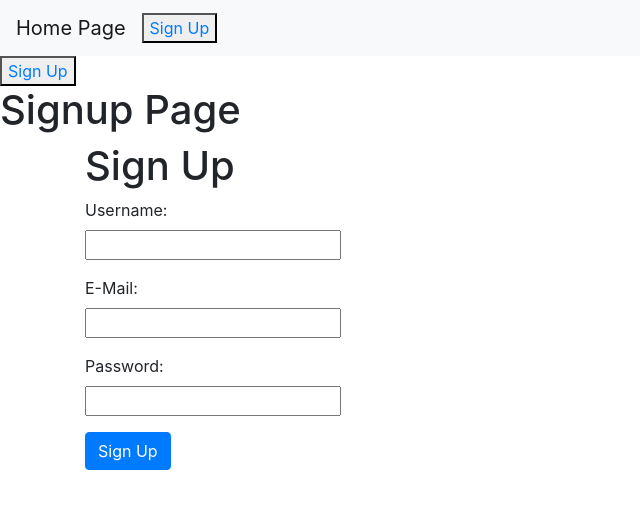
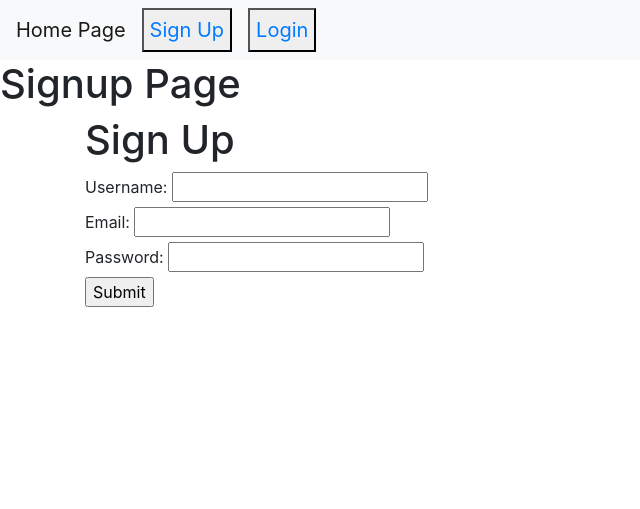
Before and after one commit to akifatakan/cs437project-group9, a Flask app: page /signup in a window 1280 px wide. Shown: the top 509 px of the page, without its empty margins (0-640 px from the left). Run offline with Flask 3, Linux system fonts and the light colour scheme; some libraries are stand-ins or nearby versions.

Commit message:
signup page developed

```diff
--- a/main.py
+++ b/main.py
@@ -1,7 +1,19 @@
-from flask import Flask, render_template
+from flask import Flask, render_template, session, redirect, url_for
+from flask_wtf import FlaskForm
+from wtforms import StringField, SubmitField
 
 
 app = Flask(__name__)
+
+app.config['SECRET_KEY'] = 'mysecretkey'
+
+class SignupForm(FlaskForm):
+    username = StringField("Username:",)
+    email = StringField("Email:")
+    password = StringField("Password:")
+
+    submit = SubmitField("Submit")
+
 
 
 @app.route('/', methods=['GET', 'POST'])
@@ -9,9 +21,20 @@ def index():
     return render_template('index.html')
 
 
-@app.route('/signup')
+@app.route('/signup', methods=['GET', 'POST'])
 def signup_page():
-    return render_template('signup.html')
+
+    signupForm = SignupForm()
+
+
+    if signupForm.validate_on_submit():
+        session["username"] = signupForm.username.data
+        session["email"] = signupForm.email.data
+        session["password"] = signupForm.password.data
+
+        return redirect(url_for("index"))
+
+    return render_template('signup.html', signupForm=signupForm)
 
 @app.route('/login')
 def login_page():
--- a/templates/base.html
+++ b/templates/base.html
@@ -9,8 +9,9 @@
 <body>
 <nav class="navbar navbar-expand-lg navbar-light bg-light">
     <a class="navbar-brand" href="{{url_for('index')}}">Home Page</a>
-    <button><a href="{{url_for('signup_page')}}">Sign Up</a></button></nav>
-    <button><a href="{{url_for('login_page')}}">Sign Up</a></button></nav>
+    <button class="navbar-brand"><a href="{{url_for('signup_page')}}">Sign Up</a></button>
+    <button class="navbar-brand"><a href="{{url_for('login_page')}}">Login</a></button>
+</nav>
 
 {% block content %}
 {% endblock %}
--- a/templates/signup.html
+++ b/templates/signup.html
@@ -5,25 +5,15 @@
 
 <div class="container">
     <h1>Sign Up</h1>
-    <form action="/signup" method="post">
-        <div class="form-group">
-            <label for="username">Username:</label><br>
-            <input type="text" id="username" name="username" required><br>
-        </div>
-
-        <div class="form-group">
-            <label for="email">E-Mail:</label><br>
-            <input type="email" id="email" name="email" required><br>
-        </div>
-
-        <div class="form-group">
-            <label for="password">Password:</label><br>
-            <input type="password" id="password" name="password" required><br>
-        </div>
-
-        <div class="form-group">
-            <input type="submit" value="Sign Up" class="btn btn-primary" id="signupButton">
-        </div>
+    <form action="/signup" method="POST">
+        {{signupForm.hidden_tag()}}
+        {{signupForm.username.label}} {{signupForm.username}}
+        <br>
+        {{signupForm.email.label}} {{signupForm.email}}
+        <br>
+        {{signupForm.password.label}} {{signupForm.password}}
+        <br>
+        {{signupForm.submit()}}
     </form>
 </div>
 
```
